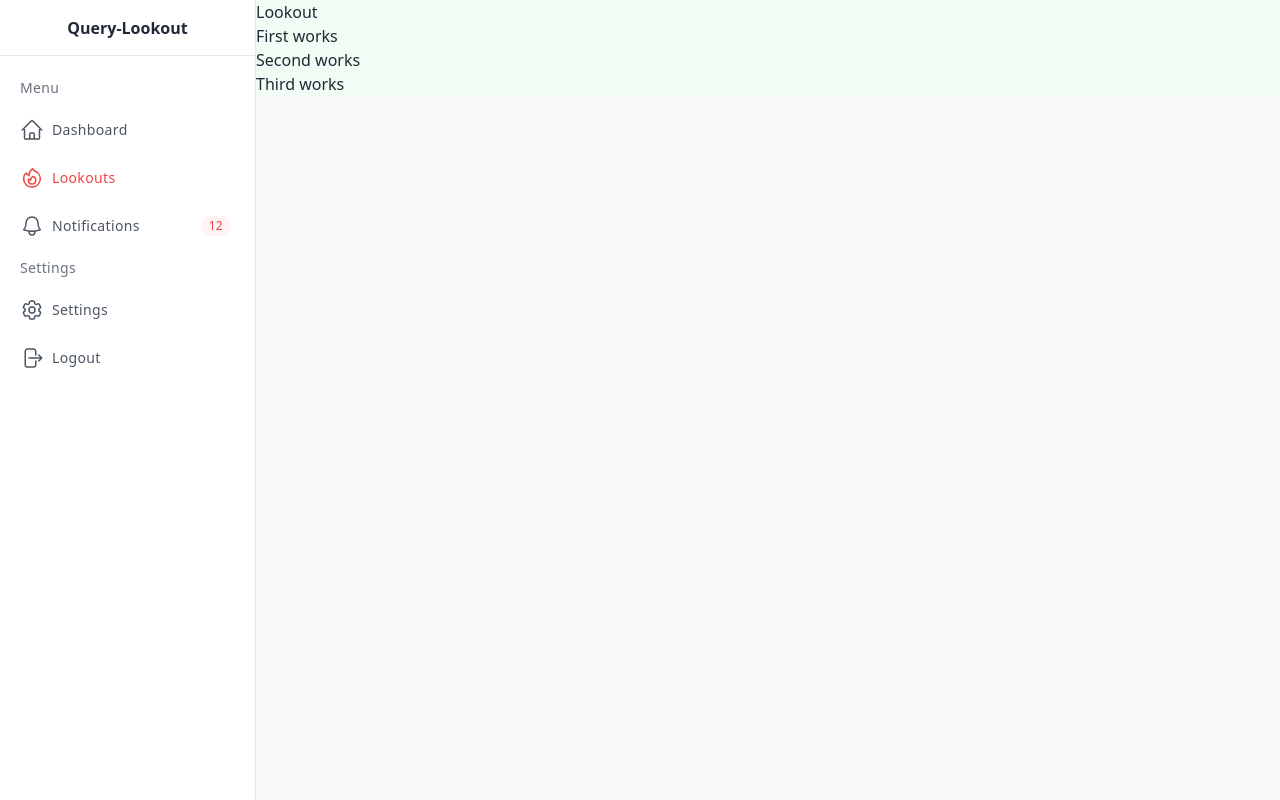
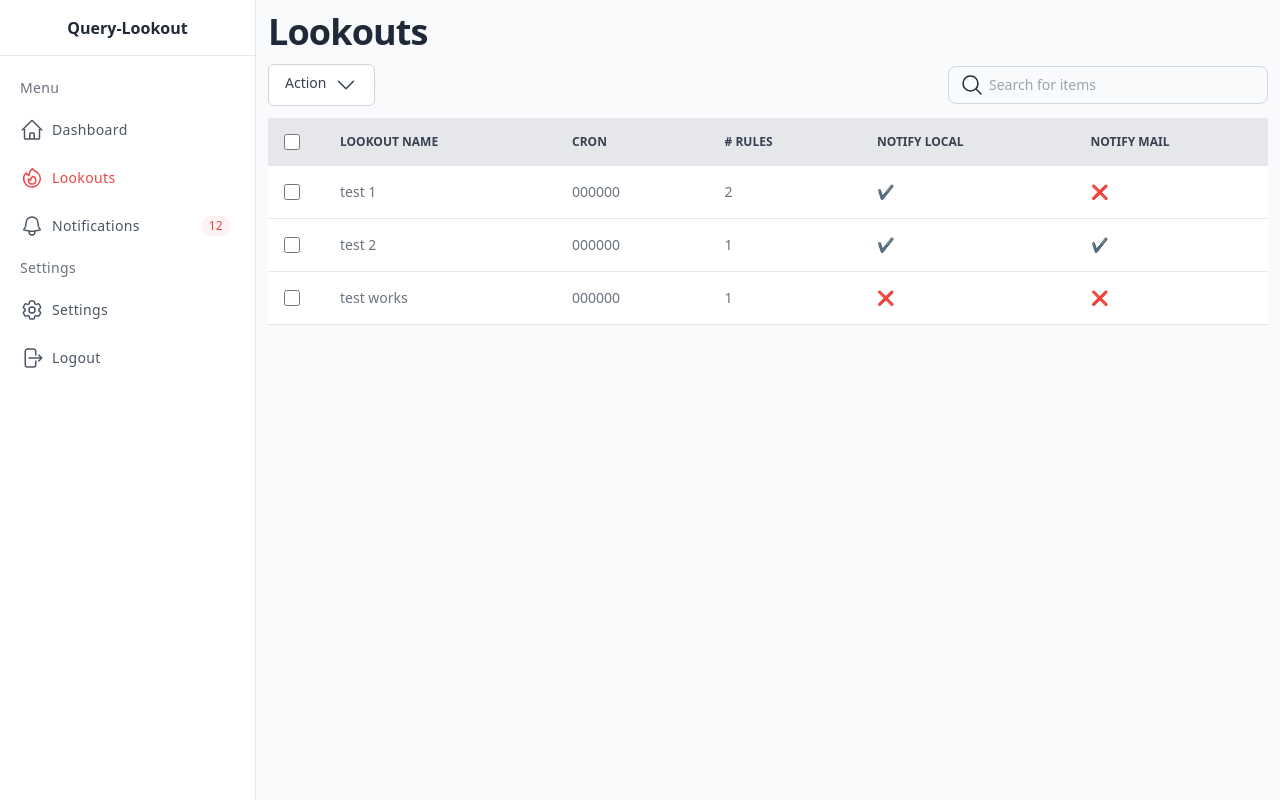
Before and after one commit to KarnerTh/qlookout, a SvelteKit app in the folder web/: page /lookout in a window 1280 px wide. Built offline with nearby package versions, Linux system fonts and the light colour scheme.

Commit message:
add table component

```diff
--- /dev/null
+++ b/web/src/lib/dropdown/Dropdown.svelte
@@ -0,0 +1,46 @@
+<script lang="ts">
+  import { iconData } from "$lib/icons";
+
+  export let title: string;
+</script>
+
+<div class="flex items-center justify-center">
+  <div class="relative inline-block text-left dropdown">
+    <span class="rounded-md shadow-sm">
+      <button
+        class="inline-flex justify-center w-full px-4 py-2 text-sm font-medium text-gray-700 transition duration-150 ease-in-out bg-white border border-gray-300 rounded-md hover:text-gray-500 focus:outline-none active:bg-gray-50 active:text-gray-800"
+        type="button"
+        aria-haspopup="true"
+        aria-expanded="true"
+        aria-controls="headlessui-menu-items-117"
+      >
+        <span>{title}</span>
+        <span class="pl-2">
+          {@html iconData.chevron_down}
+        </span>
+      </button>
+    </span>
+    <div
+      class="opacity-0 invisible dropdown-menu transition-all duration-300 transform origin-top-right -translate-y-2 scale-95"
+    >
+      <div
+        class="absolute left-0 w-56 mt-2 origin-top-right bg-white border border-gray-200 divide-y divide-gray-100 rounded-md shadow-lg outline-none"
+        aria-labelledby="headlessui-menu-button-1"
+        id="headlessui-menu-items-117"
+        role="menu"
+      >
+        <div class="py-1">
+          <slot />
+        </div>
+      </div>
+    </div>
+  </div>
+</div>
+
+<style>
+  .dropdown:focus-within .dropdown-menu {
+    opacity: 1;
+    transform: translate(0) scale(1);
+    visibility: visible;
+  }
+</style>
--- /dev/null
+++ b/web/src/lib/dropdown/DropdownItem.svelte
@@ -0,0 +1,10 @@
+<script lang="ts">
+  export let title: string;
+</script>
+
+<a
+  href="#"
+  tabindex="0"
+  class="text-gray-700 flex justify-between w-full px-4 py-2 text-sm leading-5 text-left"
+  role="menuitem">{title}</a
+>
--- a/web/src/lib/icons.ts
+++ b/web/src/lib/icons.ts
@@ -1,4 +1,4 @@
-export type Icon = "dashboard" | "lookouts" | "notification" | "settings" | "logout";
+export type Icon = "dashboard" | "lookouts" | "notification" | "settings" | "logout" | "chevron_down" | "search";
 
 // Source: https://heroicons.com/
 export let iconData: Record<Icon, string> = {
@@ -7,4 +7,6 @@ export let iconData: Record<Icon, string> = {
   notification: '<svg xmlns="http://www.w3.org/2000/svg" fill="none" viewBox="0 0 24 24" stroke-width="1.5" stroke="currentColor" class="w-6 h-6"> <path stroke-linecap="round" stroke-linejoin="round" d="M14.857 17.082a23.848 23.848 0 005.454-1.31A8.967 8.967 0 0118 9.75v-.7V9A6 6 0 006 9v.75a8.967 8.967 0 01-2.312 6.022c1.733.64 3.56 1.085 5.455 1.31m5.714 0a24.255 24.255 0 01-5.714 0m5.714 0a3 3 0 11-5.714 0" /> </svg>',
   settings: '<svg xmlns="http://www.w3.org/2000/svg" fill="none" viewBox="0 0 24 24" stroke-width="1.5" stroke="currentColor" class="w-6 h-6"> <path stroke-linecap="round" stroke-linejoin="round" d="M9.594 3.94c.09-.542.56-.94 1.11-.94h2.593c.55 0 1.02.398 1.11.94l.213 1.281c.063.374.313.686.645.87.074.04.147.083.22.127.324.196.72.257 1.075.124l1.217-.456a1.125 1.125 0 011.37.49l1.296 2.247a1.125 1.125 0 01-.26 1.431l-1.003.827c-.293.24-.438.613-.431.992a6.759 6.759 0 010 .255c-.007.378.138.75.43.99l1.005.828c.424.35.534.954.26 1.43l-1.298 2.247a1.125 1.125 0 01-1.369.491l-1.217-.456c-.355-.133-.75-.072-1.076.124a6.57 6.57 0 01-.22.128c-.331.183-.581.495-.644.869l-.213 1.28c-.09.543-.56.941-1.11.941h-2.594c-.55 0-1.02-.398-1.11-.94l-.213-1.281c-.062-.374-.312-.686-.644-.87a6.52 6.52 0 01-.22-.127c-.325-.196-.72-.257-1.076-.124l-1.217.456a1.125 1.125 0 01-1.369-.49l-1.297-2.247a1.125 1.125 0 01.26-1.431l1.004-.827c.292-.24.437-.613.43-.992a6.932 6.932 0 010-.255c.007-.378-.138-.75-.43-.99l-1.004-.828a1.125 1.125 0 01-.26-1.43l1.297-2.247a1.125 1.125 0 011.37-.491l1.216.456c.356.133.751.072 1.076-.124.072-.044.146-.087.22-.128.332-.183.582-.495.644-.869l.214-1.281z" /> <path stroke-linecap="round" stroke-linejoin="round" d="M15 12a3 3 0 11-6 0 3 3 0 016 0z" /> </svg>',
   logout: '<svg xmlns="http://www.w3.org/2000/svg" fill="none" viewBox="0 0 24 24" stroke-width="1.5" stroke="currentColor" class="w-6 h-6"> <path stroke-linecap="round" stroke-linejoin="round" d="M15.75 9V5.25A2.25 2.25 0 0013.5 3h-6a2.25 2.25 0 00-2.25 2.25v13.5A2.25 2.25 0 007.5 21h6a2.25 2.25 0 002.25-2.25V15m3 0l3-3m0 0l-3-3m3 3H9" /> </svg>',
+  chevron_down: '<svg xmlns="http://www.w3.org/2000/svg" fill="none" viewBox="0 0 24 24" stroke-width="1.5" stroke="currentColor" class="w-6 h-6"> <path stroke-linecap="round" stroke-linejoin="round" d="M19.5 8.25l-7.5 7.5-7.5-7.5" /> </svg>',
+  search: '<svg xmlns="http://www.w3.org/2000/svg" fill="none" viewBox="0 0 24 24" stroke-width="1.5" stroke="currentColor" class="w-6 h-6"> <path stroke-linecap="round" stroke-linejoin="round" d="M21 21l-5.197-5.197m0 0A7.5 7.5 0 105.196 5.196a7.5 7.5 0 0010.607 10.607z" /> </svg>',
 };
--- /dev/null
+++ b/web/src/lib/table/Table.svelte
@@ -0,0 +1,87 @@
+<script lang="ts">
+  import type { TableRow } from "./table-data";
+  import { createEventDispatcher } from "svelte";
+
+  const dispatch = createEventDispatcher<{
+    rowClicked: { id: number };
+    checkBoxClicked: { id: number };
+    checkBoxAllClicked: { selected: boolean };
+  }>();
+
+  export let columns: string[];
+  export let rows: TableRow[];
+  export let selectedIds: number[];
+
+  let allCheckboxActive = false;
+
+  const onRowClicked = (id: number): void => {
+    dispatch("rowClicked", { id });
+  };
+
+  const onCheckboxClicked = (id: number): void => {
+    dispatch("checkBoxClicked", { id });
+  };
+
+  const onCheckBoxAllClicked = (): void => {
+    allCheckboxActive = allCheckboxActive ? false : true;
+    dispatch("checkBoxAllClicked", { selected: allCheckboxActive });
+  };
+
+  $: {
+    allCheckboxActive = selectedIds.length === rows.length;
+  }
+</script>
+
+<table class="w-full text-sm text-left text-gray-500 dark:text-gray-400">
+  <thead
+    class="text-xs text-gray-700 uppercase bg-gray-200 dark:bg-gray-700 dark:text-gray-400"
+  >
+    <tr>
+      <th scope="col" class="p-4">
+        <div class="flex items-center">
+          <input
+            type="checkbox"
+            class="w-4 h-4 accent-red-500"
+            checked={allCheckboxActive}
+            indeterminate={!allCheckboxActive && selectedIds.length > 0}
+            on:click={() => onCheckBoxAllClicked()}
+          />
+        </div>
+      </th>
+      {#each columns as column}
+        <th scope="col" class="px-6 py-3"> {column} </th>
+      {/each}
+    </tr>
+  </thead>
+  <tbody>
+    {#each rows as rowEntry}
+      <tr
+        class="bg-white border-b dark:bg-gray-800 dark:border-gray-700 hover:bg-gray-50 dark:hover:bg-gray-600"
+        on:click={() => onRowClicked(rowEntry.id)}
+      >
+        <td class="w-4 p-4">
+          <div class="flex items-center">
+            <input
+              type="checkbox"
+              class="w-4 h-4 accent-red-500"
+              checked={selectedIds.includes(rowEntry.id)}
+              on:click={(event) => {
+                event.stopPropagation();
+                onCheckboxClicked(rowEntry.id);
+              }}
+            />
+          </div>
+        </td>
+        {#each rowEntry.data as value}
+          <td class="px-6 py-4">
+            {#if value.type === "boolean"}
+              {value.value ? "✔️" : "❌"}
+            {:else}
+              {value.value}
+            {/if}
+          </td>
+        {/each}
+      </tr>
+    {/each}
+  </tbody>
+</table>
--- /dev/null
+++ b/web/src/lib/table/table-data.ts
@@ -0,0 +1,21 @@
+export interface TableDataText {
+  type: "text";
+  value: string;
+}
+
+export interface TableDataNumber {
+  type: "number";
+  value: number;
+}
+
+export interface TableDataBoolean {
+  type: "boolean";
+  value: boolean;
+}
+
+export type TableData = TableDataText | TableDataNumber | TableDataBoolean;
+
+export interface TableRow {
+  id: number;
+  data: TableData[];
+}
--- a/web/src/routes/+layout.svelte
+++ b/web/src/routes/+layout.svelte
@@ -28,7 +28,7 @@
       </ul>
     </div>
   </div>
-  <div class="fixed right-0 left-64 bg-green-50">
+  <div class="fixed right-0 left-64 m-3">
     <slot />
   </div>
 </div>
--- a/web/src/routes/about/+page.svelte
+++ /dev/null
@@ -1 +0,0 @@
-<p>works</p>
--- /dev/null
+++ b/web/src/routes/dashboard/+page.svelte
@@ -0,0 +1 @@
+<p>Fancy stats</p>
--- a/web/src/routes/lookout/+page.svelte
+++ b/web/src/routes/lookout/+page.svelte
@@ -1,13 +1,68 @@
 <script lang="ts">
-  import type { PageData } from "./$types";
+  import Dropdown from "$lib/dropdown/Dropdown.svelte";
+  import DropdownItem from "$lib/dropdown/DropdownItem.svelte";
+  import { iconData } from "$lib/icons";
+  import Table from "$lib/table/Table.svelte";
+  import { goto } from "$app/navigation";
+  import type { LookoutPageData } from "./+page";
 
-  export let data: PageData;
+  export let data: LookoutPageData;
+
+  let selectedIds: number[] = [];
+
+  const onRowClicked = (id: number): void => {
+    goto(`/lookout/${id}`);
+  };
+
+  const onCheckboxClicked = (id: number): void => {
+    if (selectedIds.includes(id)) {
+      selectedIds = selectedIds.filter((item) => item !== id);
+    } else {
+      selectedIds = [...selectedIds, id];
+    }
+  };
+
+  const onCheckboxAllClicked = (selected: boolean): void => {
+    if (selected) {
+      selectedIds = data.lookouts.map((item) => item.id);
+    } else {
+      selectedIds = [];
+    }
+  };
 </script>
 
-<h1>Lookout</h1>
+<h1 class="mb-3 text-4xl font-extrabold tracking-tight">Lookouts</h1>
 
-<ul>
-  {#each data.lookouts as { id, title }}
-    <li><a href="/lookout/{id}">{title}</a></li>
-  {/each}
-</ul>
+<div class="overflow-x-auto">
+  <div class="flex items-center justify-between pb-3">
+    <Dropdown title="Action">
+      <DropdownItem title="Set active" />
+      <DropdownItem title="Set inactive" />
+    </Dropdown>
+
+    <div class="relative">
+      <div
+        class="absolute inset-y-0 left-0 flex items-center pl-3 pointer-events-none"
+      >
+        <span class="pr-2">
+          {@html iconData.search}
+        </span>
+      </div>
+      <input
+        type="text"
+        id="table-search"
+        class="block p-2 pl-10 text-sm text-gray-900 focus:outline-none border border-gray-300 rounded-lg w-80 bg-gray-50 dark:bg-gray-700 dark:border-gray-600 dark:placeholder-gray-400 dark:text-white dark:focus:ring-blue-500 dark:focus:border-blue-500"
+        placeholder="Search for items"
+      />
+    </div>
+  </div>
+  <Table
+    on:rowClicked={(event) => onRowClicked(event.detail.id)}
+    on:checkBoxAllClicked={(event) =>
+      onCheckboxAllClicked(event.detail.selected)}
+    on:checkBoxClicked={(event) => onCheckboxClicked(event.detail.id)}
+    {selectedIds}
+    columns={["Lookout name", "Cron", "# Rules", "Notify local", "Notify mail"]}
+    rows={data.lookouts}
+  />
+</div>
--- a/web/src/routes/lookout/+page.ts
+++ b/web/src/routes/lookout/+page.ts
@@ -1,16 +1,43 @@
+import type { TableRow } from "$lib/table/table-data"
 import type { PageLoad } from "./$types"
 
-export interface LookoutItem {
-  id: number;
-  title: string;
+export interface LookoutPageData {
+  lookouts: TableRow[]
 }
 
-export const load: PageLoad = () => {
+export const load: PageLoad<LookoutPageData> = () => {
   return {
     lookouts: [
-      { id: 1, title: "First works" },
-      { id: 2, title: "Second works" },
-      { id: 3, title: "Third works" },
+      {
+        id: 1,
+        data: [
+          { type: "text", value: "test 1" },
+          { type: "text", value: "000000" },
+          { type: "number", value: 2 },
+          { type: "boolean", value: true },
+          { type: "boolean", value: false },
+        ],
+      },
+      {
+        id: 2,
+        data: [
+          { type: "text", value: "test 2" },
+          { type: "text", value: "000000" },
+          { type: "number", value: 1 },
+          { type: "boolean", value: true },
+          { type: "boolean", value: true },
+        ],
+      },
+      {
+        id: 3,
+        data: [
+          { type: "text", value: "test works" },
+          { type: "text", value: "000000" },
+          { type: "number", value: 1 },
+          { type: "boolean", value: false },
+          { type: "boolean", value: false },
+        ],
+      },
     ]
   }
 }
--- a/web/tailwind.config.cjs
+++ b/web/tailwind.config.cjs
@@ -1,5 +1,6 @@
 /** @type {import('tailwindcss').Config} */
 export default {
+  darkMode: 'class', //https://tailwindcss.com/docs/dark-mode#toggling-dark-mode-manually
   content: ['./src/**/*.{html,js,svelte,ts}'],
   theme: {
     extend: {},
```
